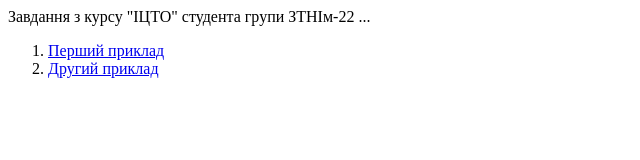
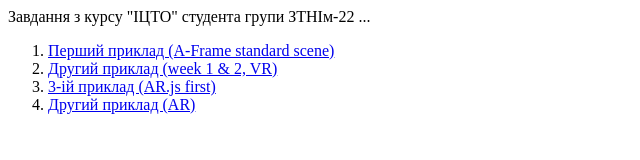
Before and after one commit to volverina/ztnim-22, a plain HTML site: page index.html in a window 1280 px wide. Shown: the whole page, without its empty margins (0-640 px from the left). Drawn offline with Linux system fonts and the light colour scheme.

Commit message:
Add files via upload

```diff
--- a/index.html
+++ b/index.html
@@ -4,8 +4,10 @@
 	<body>
 		Завдання з курсу "ІЦТО" студента групи ЗТНІм-22 ...
 		<ol>
-			<li><a href="12/pryklad1.html" target="_blank">Перший приклад</a></li>
-			<li><a href="12/ARindex.html" target="_blank">Другий приклад</a></li>
+			<li><a href="12/pryklad1.html" target="_blank">Перший приклад (A-Frame standard scene)</a></li>
+			<li><a href="12/ARindex.html" target="_blank">Другий приклад (week 1 & 2, VR)</a></li>
+			<li><a href="12/ar_ex3.html" target="_blank">3-iй приклад (AR.js first)</a></li>
+			<li><a href="12/ar_ex4.html" target="_blank">Другий приклад (AR)</a></li>
 		</ol>
 	</body>
 </html>
```
